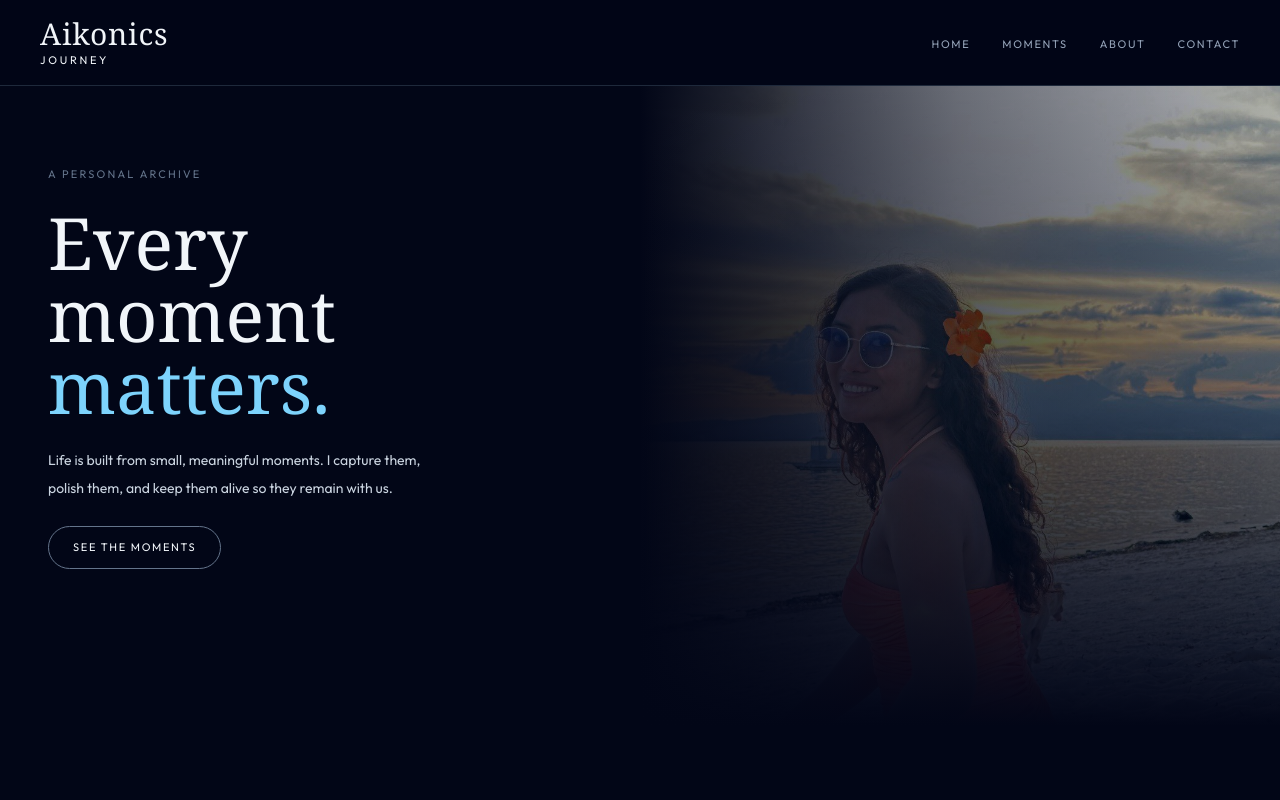
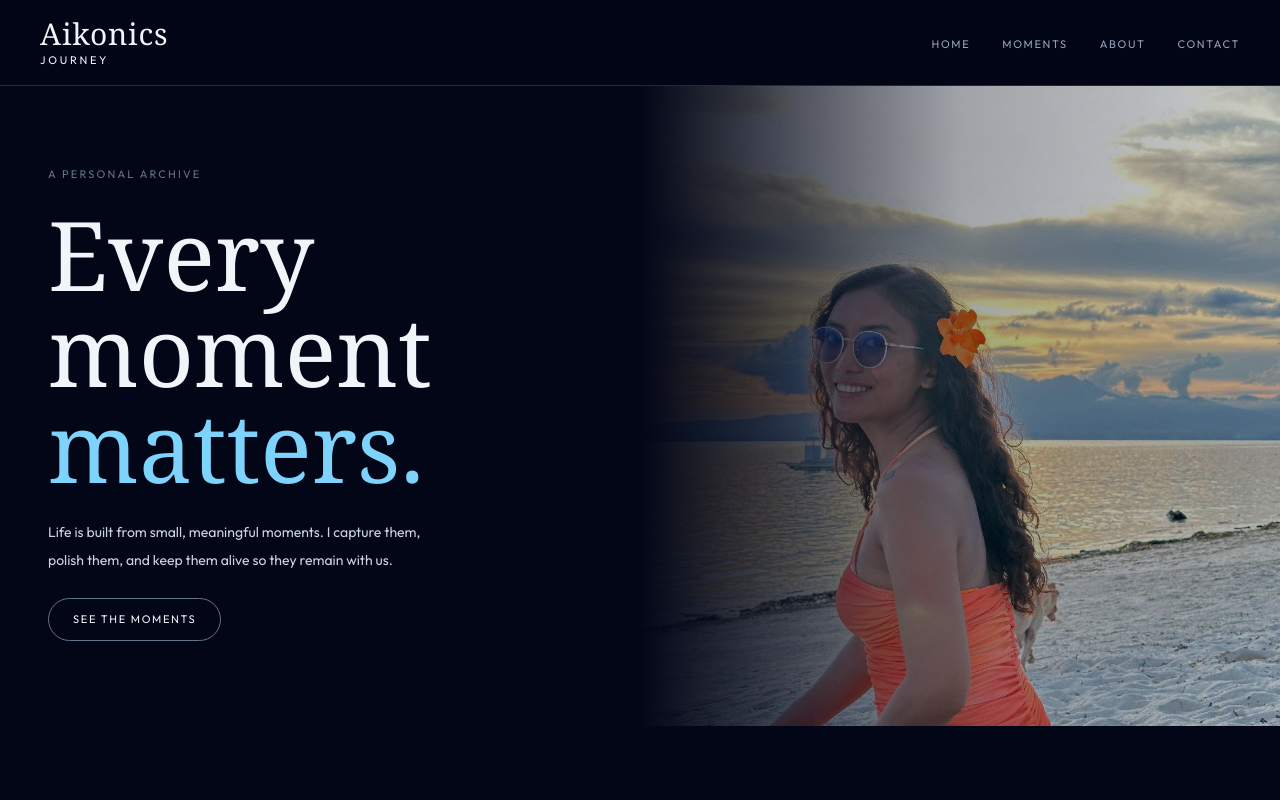
Before and after one commit to crl1005/aikonics, a Next.js app: page / in a window 1280 px wide. Shown: the top 800 px of the page. Built offline with nearby package versions, Linux system fonts and the light colour scheme.

Commit message:
AHAHHAHAH

```diff
--- a/components/HomePage.tsx
+++ b/components/HomePage.tsx
@@ -17,7 +17,7 @@ export default function HomePage({ setPage }: HomePageProps) {
           <span className="text-[11px] tracking-[0.2em] uppercase text-slate-500">
             A personal archive
           </span>
-          <h1 className="font-serif text-5xl md:text-6xl lg:text-7xl font-light leading-tight text-slate-100 m-0">
+          <h1 className="font-serif text-6xl md:text-7xl lg:text-8xl font-light leading-tight text-slate-100 m-0">
             Every<br />moment<br />
             <em className="text-sky-300 not-italic">matters.</em>
           </h1>
@@ -33,11 +33,10 @@ export default function HomePage({ setPage }: HomePageProps) {
           <img
             src="/images/aiko.png"
             alt="A captured moment"
-            className="w-full h-full object-cover opacity-40 md:opacity-70 transition-opacity duration-1000 hover:opacity-100"
-            style={{ objectPosition: '60% center' }}
+            className="w-full h-full object-cover opacity-60 md:opacity-80 transition-opacity duration-1000 hover:opacity-100"
+            style={{ objectPosition: 'right top' }}
           />
-          <div className="pointer-events-none absolute inset-0 bg-gradient-to-r from-slate-950 via-slate-950/40 to-transparent" />
-          <div className="pointer-events-none absolute inset-0 bg-gradient-to-t from-slate-950 via-slate-950/30 to-transparent" />
+          <div className="pointer-events-none absolute inset-0 bg-gradient-to-r from-slate-950 via-slate-950/20 to-transparent" />
         </div>
       </section>
 
```
